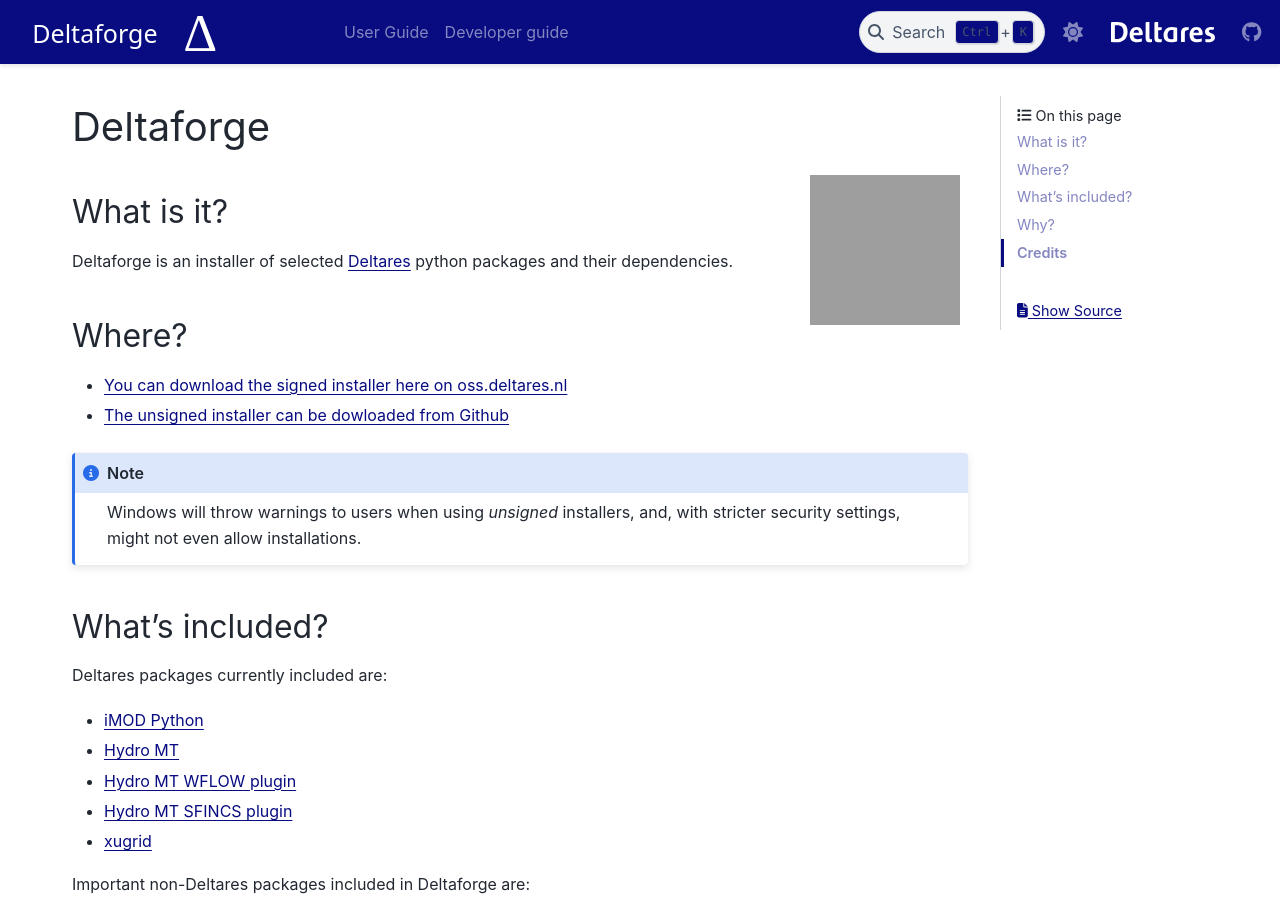
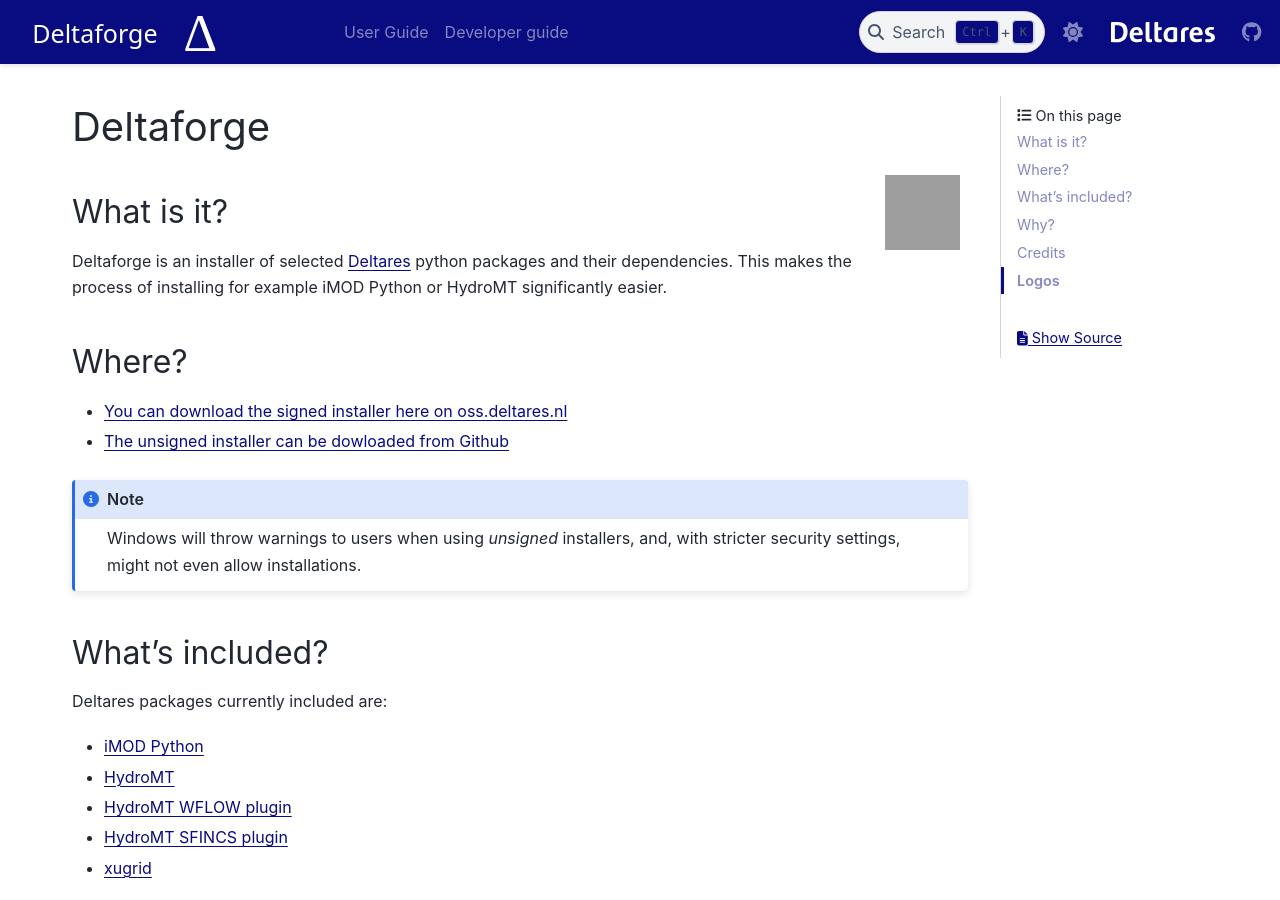
Before and after one commit to Deltares/deltaforge, a Sphinx documentation site: the page built from docs/index.rst, in a window 1280 px wide and 900 px high. Built offline with Sphinx 7.4.7 and the PyData theme 0.15.4, drawn with Linux system fonts in a browser that asks for light colours; some of the changed text lies outside the part shown; grey boxes are pictures that could not be loaded.

Commit message:
Add logos

```diff
--- a/docs/index.rst
+++ b/docs/index.rst
@@ -3,8 +3,8 @@
 ##########
 
 .. figure:: ../deltaforge/deltaforge_icon.png
-   :width: 200px
-   :height: 200px
+   :width: 100px
+   :height: 100px
    :scale: 75%
    :align: right
 
@@ -13,7 +13,8 @@
 -----------
 
 Deltaforge is an installer of selected `Deltares <https://www.deltares.nl/en/>`_
-python packages and their dependencies.
+python packages and their dependencies. This makes the process of installing for
+example iMOD Python or HydroMT significantly easier.
 
 Where?
 ------
@@ -33,9 +34,9 @@
 Deltares packages currently included are:
 
 * `iMOD Python <https://deltares.gitlab.io/imod/imod-python>`_
-* `Hydro MT <https://deltares.github.io/hydromt/latest>`_
-* `Hydro MT WFLOW plugin <https://deltares.github.io/hydromt_wflow/latest/>`_
-* `Hydro MT SFINCS plugin <https://deltares.github.io/hydromt_sfincs/latest/>`_
+* `HydroMT <https://deltares.github.io/hydromt/latest>`_
+* `HydroMT WFLOW plugin <https://deltares.github.io/hydromt_wflow/latest/>`_
+* `HydroMT SFINCS plugin <https://deltares.github.io/hydromt_sfincs/latest/>`_
 * `xugrid <https://deltares.github.io/xugrid/>`_
 
 Important non-Deltares packages included in Deltaforge are:
@@ -79,3 +80,16 @@
 
    user-guide
    developer
+
+
+Logos
+-----
+
+.. raw:: html
+
+   <br/>
+   <a class="reference external image-reference" href="https://www.deltares.nl">
+      <img src="_static/deltares.svg" style="height:60px;"/>
+      <br/>
+      <img src="_static/enabling-delta-life.svg" style="height:60px;"/>
+   </a>
```
Also changed, not shown: other parts of docs/index.rst (+1 -1 lines), README.rst (+21 -7 lines), docs/_static/deltares.svg (added), docs/_static/enabling-delta-life.svg (added).
